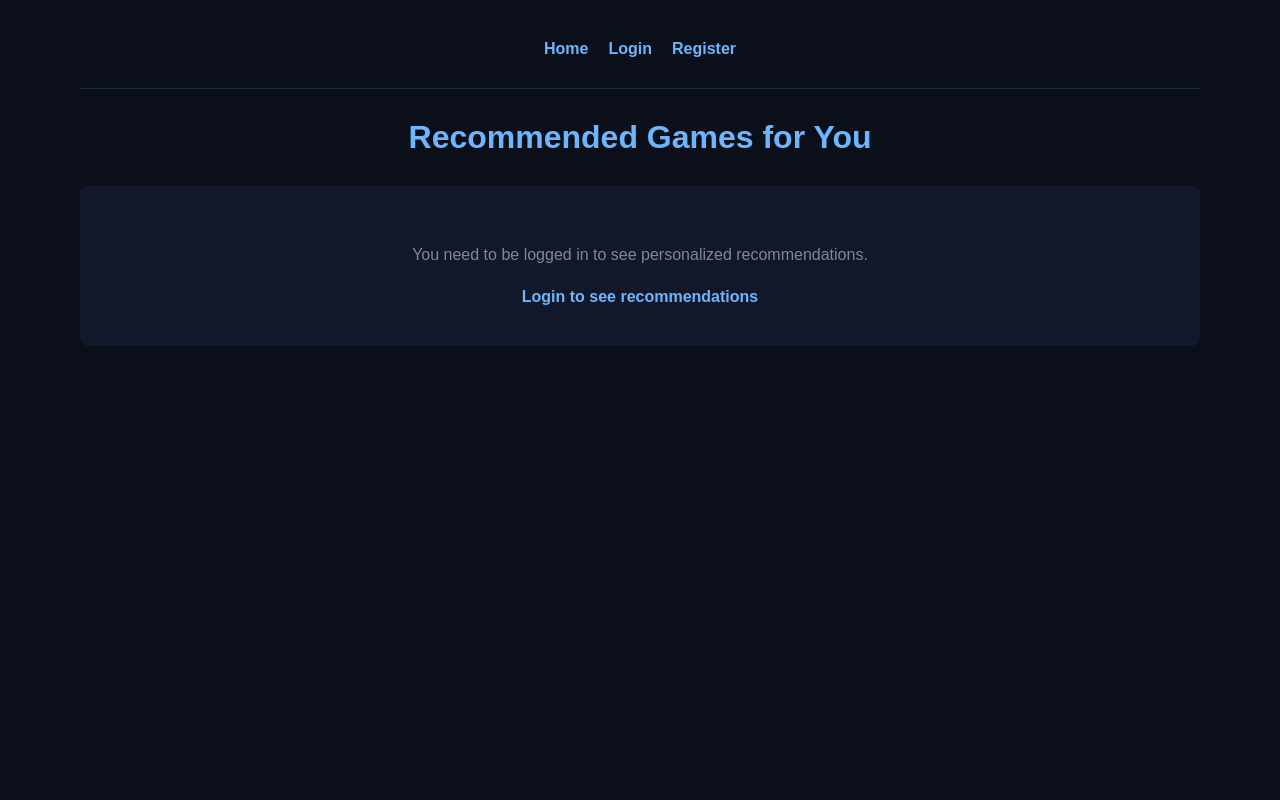
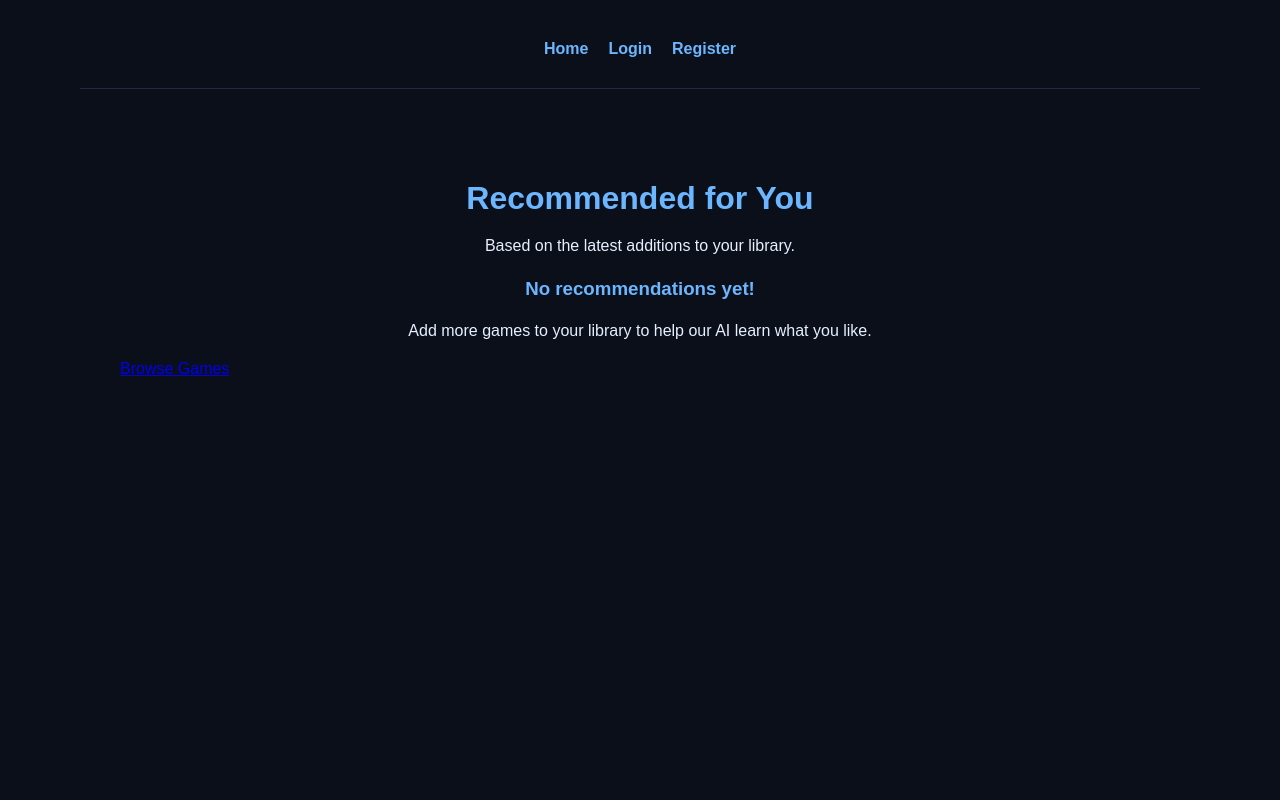
Before and after one commit to DrinJKPI/Gaming-Web-App, a Flask app: page /recommendations in a window 1280 px wide. Run offline with Flask 3, Linux system fonts and the light colour scheme; parts of the project's set-up code (start-up, migrations or seed data) failed here and were passed over.

Commit message:
Fixing the recommendations

```diff
--- a/app/routes.py
+++ b/app/routes.py
@@ -3,6 +3,7 @@ from app.services import get_user_by_email, create_user, check_password, get_use
 from app.game_metadata_service import get_all_games_from_mongodb, get_game_by_id_from_mongodb
 from cloud_functions.generate_recommendations import generate_recommendations
 from app.ml_recommendations import get_recommendations
+from app.services import get_user_library
 from app.models import Game # Import the SQLAlchemy Game model
 import logging
 
@@ -159,14 +160,16 @@ def remove_from_library(game_id):
 
 @main_bp.route("/recommendations")
 def recommendations():
+    # 1. Session check
     if "user_id" not in session:
         return render_template("recommendations.html", recommendations=[], user_library_game_ids=[])
 
     user_id = session["user_id"]
-    recommended_games = [] # <--- Initialize here so it's never "Unbound"
+    recommended_games = []
     user_library_game_ids = []
 
     try:
+        # 2. Get Library
         user_library = get_user_library(user_id)
         user_library_game_ids = [entry["game_id"] for entry in user_library]
 
@@ -175,13 +178,30 @@ def recommendations():
             seed_game = Game.query.get(last_game_id)
 
             if seed_game:
+                # 3. Get Recommendations
                 similar_titles = get_recommendations(seed_game.title)
+
+                # 4. Fetch from MySQL
                 recommended_games = Game.query.filter(
                     Game.title.in_(similar_titles),
-                    ~Game.id.in_(user_library_game_ids)
+                    ~Game.game_id.in_(user_library_game_ids)
                 ).all()
+
+                # 5. ATTACH METADATA (The critical part)
+                for game in recommended_games:
+                    # Initialize attributes with defaults so Jinja doesn't crash
+                    game.background_image = None
+                    game.description = "No description available."
+
+                    # Try to fill them from Mongo
+                    metadata = get_game_metadata_from_mongodb(game.game_id)
+                    if metadata:
+                        game.background_image = metadata.get('background_image')
+                        game.description = metadata.get('description', "No description available.")
+
     except Exception as e:
-        logger.error(f"Error generating ML recommendations: {e}")
+        # Use a print or logger to see EXACTLY what's failing in your console
+        print(f"DEBUG: Recommendation Error -> {e}")
 
     return render_template(
         "recommendations.html",
--- a/app/templates/recommendations.html
+++ b/app/templates/recommendations.html
@@ -1,54 +1,66 @@
 {% extends "base.html" %}
 
+{% block title %}Recommendations for You{% endblock %}
+
 {% block content %}
+<div class="container">
+    <h1 class="my-4">Recommended for You</h1>
+    <p class="text-muted">Based on the latest additions to your library.</p>
 
-<h1>Recommended Games for You</h1>
+    <div class="row">
+        {% if recommendations %}
+            {% for game in recommendations %}
+                <div class="col-md-4 mb-4">
+                    <div class="card h-100 game-card shadow-sm">
+                        <img src="{{ game.background_image if game.background_image else url_for('static', filename='images/default_game.jpg') }}"
+                             class="card-img-top game-card-img"
+                             alt="{{ game.title }}"
+                             style="height: 200px; object-fit: cover;">
 
-{% if not session.get("username") %}
-    <div class="empty-library">
-        <p>You need to be logged in to see personalized recommendations.</p>
-        <a href="{{ url_for('main.login') }}">Login to see recommendations</a>
-    </div>
-{% elif recommendations %}
-    <p>Based on your library, we think you'll enjoy these games:</p>
+                        <div class="card-body d-flex flex-column">
+                            <h5 class="card-title">{{ game.title }}</h5>
 
-    <div class="games-grid">
-        {% for game in recommendations %}
-            <div class="game-card">
-                {% if game.background_image %}
-                    <img src="{{ game.background_image }}" alt="{{ game.title }}" style="width: 100%; border-radius: 8px; margin-bottom: 10px;">
-                {% endif %}
-
-                <h3>{{ game.title }}</h3>
-                <p><strong>Platform:</strong> {{ game.platform }}</p>
-                <p><strong>Price:</strong> ${{ "%.2f"|format(game.price) }}</p>
-
-                {# Updated to handle 'tags' if 'genres' is missing #}
-                <p><strong>Genres:</strong>
-                    {% if game.genres %}{{ ', '.join(game.genres[:3]) }}
-                    {% elif game.tags %}{{ game.tags }}
-                    {% else %}N/A{% endif %}
+                            <p class="card-text text-muted small">
+                                {{ (game.description | default('No description available'))[:100] }}...
                             </p>
 
-                <p><strong>Rating:</strong> {{ "%.1f"|format(game.rating) if game.rating else 'N/A' }}/5</p>
+                            <div class="mt-auto">
+                                <p class="fw-bold mb-2">${{ "%.2f"|format(game.price) }}</p>
 
-                {# Use game.id here as it usually matches the SQLAlchemy Model PK #}
-                {% if game.id in user_library_game_ids %}
-                    <button disabled style="background-color: #4a5568; cursor: not-allowed;">Already in Library</button>
+                                {% if game.game_id in user_library_game_ids %}
+                                    <button class="btn btn-secondary w-100" disabled>In Library</button>
                                 {% else %}
-                    <form method="post" action="{{ url_for('main.add_to_library', game_id=game.id) }}">
-                        <button type="submit">Add to Library</button>
+                                    <form method="POST" action="{{ url_for('main.add_to_library', game_id=game.game_id) }}">
+                                        <button type="submit" class="btn btn-primary w-100">Add to Library</button>
                                     </form>
                                 {% endif %}
                             </div>
+                        </div>
+                    </div>
+                </div>
             {% endfor %}
-    </div>
         {% else %}
-    <div class="empty-library">
-        <p>We need more games in your library to generate recommendations.</p>
-        <p>Add at least one game to get personalized suggestions!</p>
-        <a href="{{ url_for('main.home') }}">Browse Games</a>
+            <div class="col-12 text-center py-5">
+                <h3>No recommendations yet!</h3>
+                <p>Add more games to your library to help our AI learn what you like.</p>
+                <a href="{{ url_for('main.index') }}" class="btn btn-outline-primary">Browse Games</a>
             </div>
         {% endif %}
+    </div>
+</div>
 
+<style>
+    .game-card {
+        transition: transform 0.2s;
+        border: none;
+        border-radius: 10px;
+        overflow: hidden;
+    }
+    .game-card:hover {
+        transform: translateY(-5px);
+    }
+    .game-card-img {
+        border-bottom: 2px solid #eee;
+    }
+</style>
 {% endblock %}
```
Lines whose indentation alone changed are shown as unchanged.
